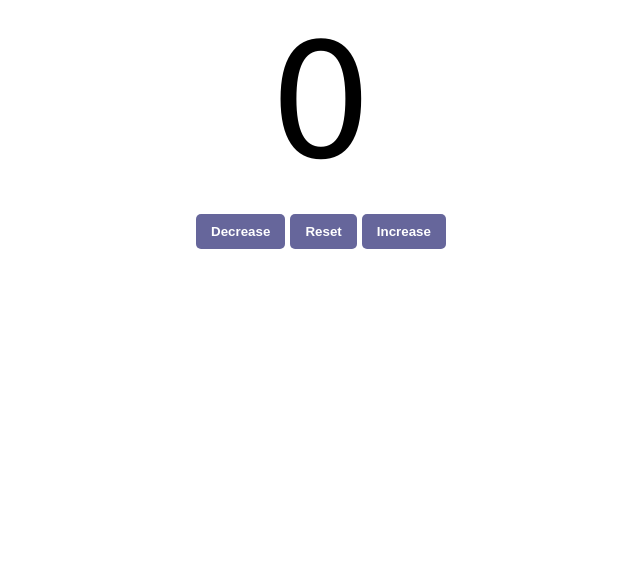
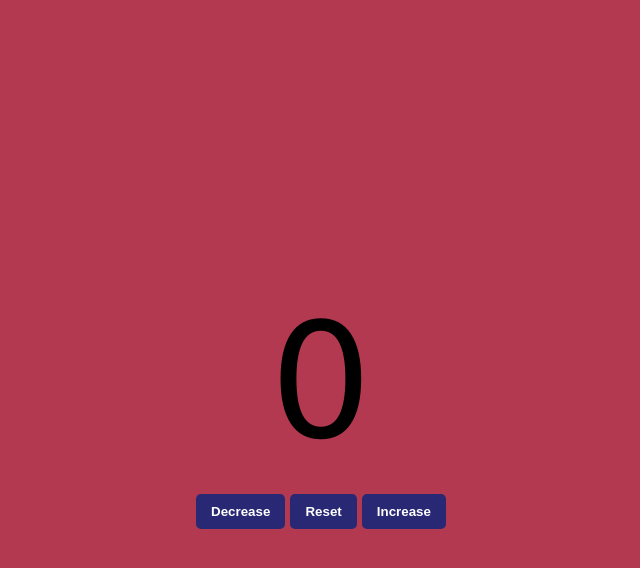
Before and after one commit to etsuba19/JS-fullcourse-tasks, a plain HTML site: page counter.html in a window 1280 px wide. Shown: the whole page, without its empty margins (319-959 px from the left). Drawn offline with Linux system fonts and the light colour scheme.

Commit message:
Edit Body class

```diff
--- a/counter.html
+++ b/counter.html
@@ -6,7 +6,7 @@
     <title>Counter</title>
     <link rel="stylesheet" href="styles/style.css" />
   </head>
-  <body>
+  <body class="x">
 
     <label id="counter"> 0 </label>
     <br />
--- a/styles/style.css
+++ b/styles/style.css
@@ -1,6 +1,15 @@
 body{
   font-family: Verdana, Geneva, Tahoma, sans-serif;
   font-size: 1em;
+}
+
+.x{
+  font-family: Verdana, Geneva, Tahoma, sans-serif;
+  font-size: 1em;
+  height: 100vh;
+  background: #b33951;
+  text-align: center;
+  align-content: center;
 }
 
 #counter{
@@ -15,7 +24,7 @@ body{
 }
 .btn{
   padding: 10px 15px;
-  background:  rgb(102, 102, 155);
+  background:  rgb(40, 40, 117);
   border-style: none;
   color: white;
   font-weight: bold;
@@ -24,5 +33,5 @@ body{
   transition: background-color 0.25s;
 }
 .btn:hover{
-  background-color: rgb(0, 0, 197);
+  background-color: rgb(206, 206, 233);
 }
```
Also changed, not shown: const.html (+1 -1 lines).
